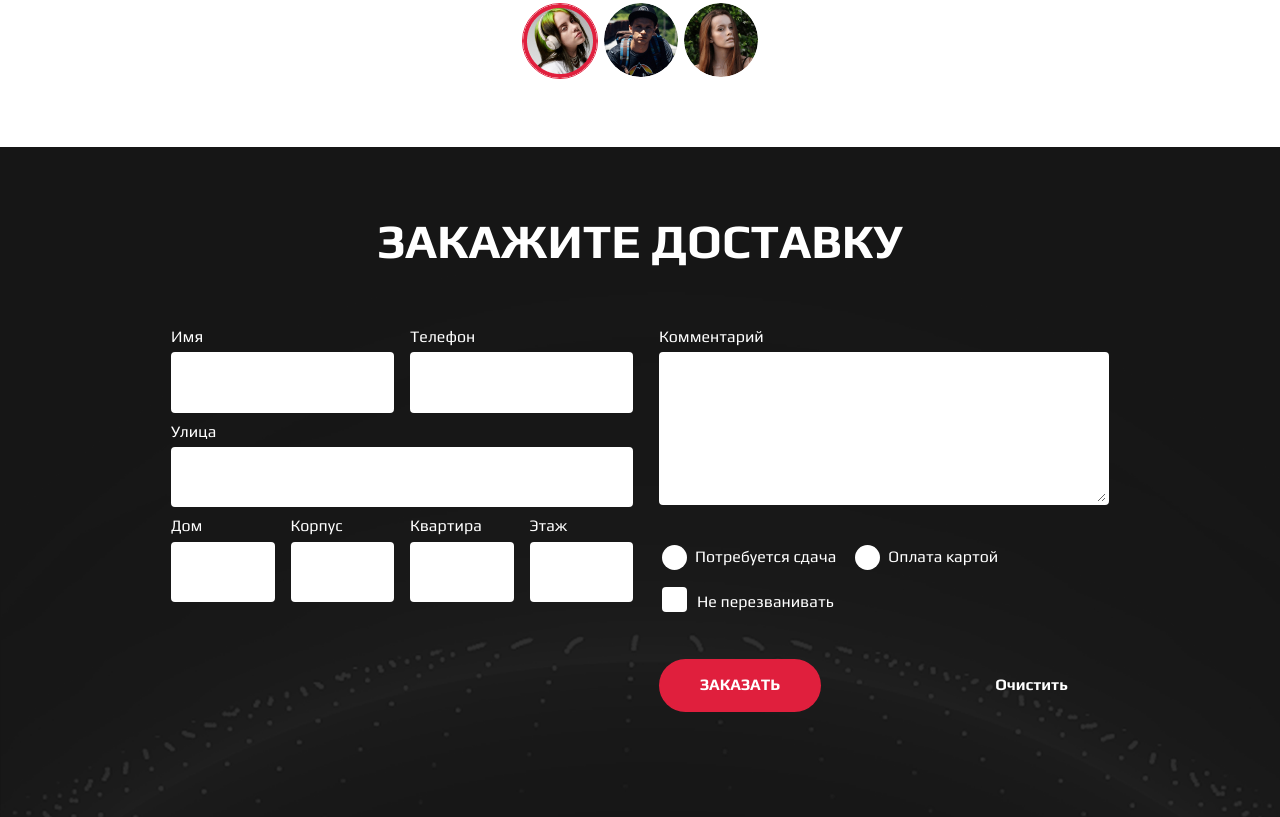
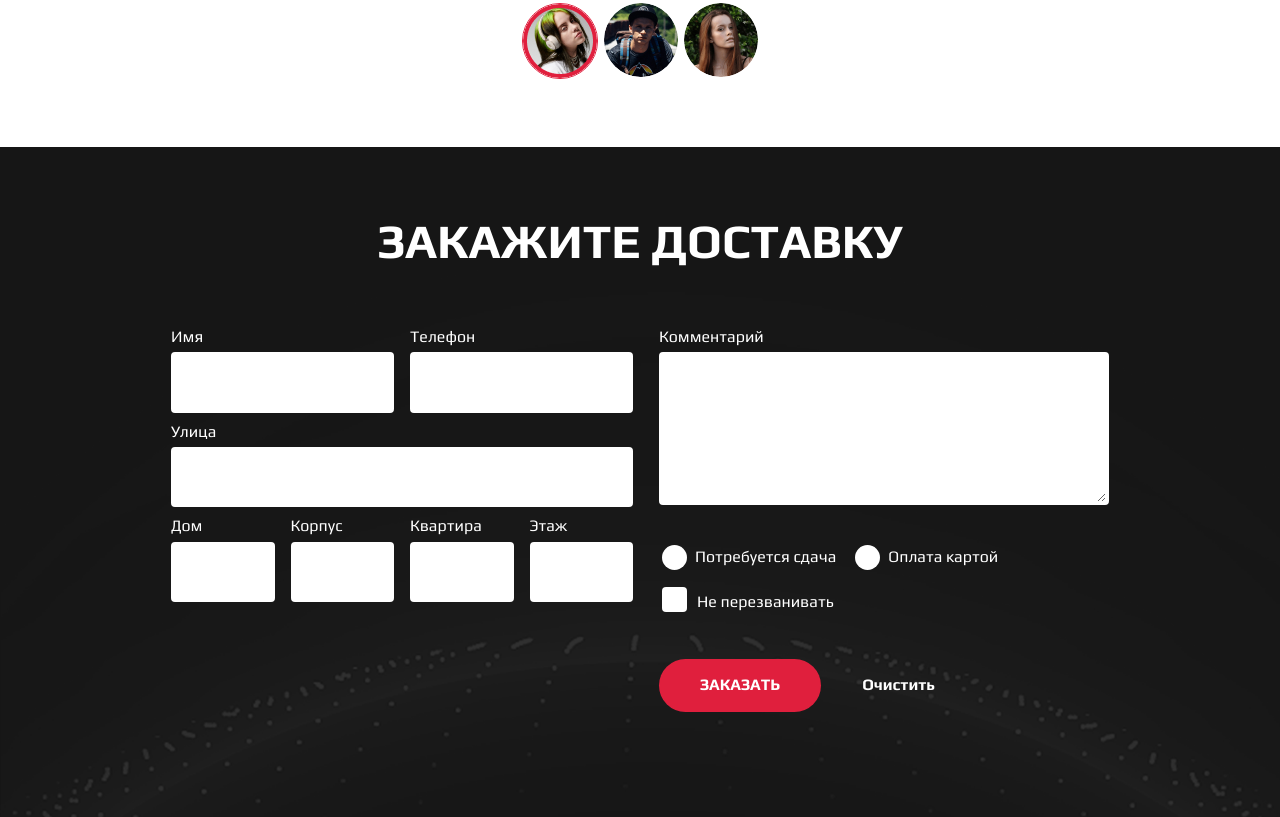
Before and after one commit to aklyuch/405-week1, a plain HTML site: page index.html in a window 1280 px wide. Shown: the part 1820-2637 px from the top of the page. Drawn offline with nearby package versions, Linux system fonts and the light colour scheme.

Commit message:
Правка шрифта

```diff
--- a/css/style.css
+++ b/css/style.css
@@ -1,7 +1,7 @@
 .body-wrapper {
   background-color: white;
   color: black;
-  font-family: "Play", Tahoma, sans;
+  font-family: "Play", Tahoma, sans-serif;
   overflow: hidden;
   width: 100%;
   min-height: 100vh;
@@ -422,6 +422,9 @@ a {
 .delivery__row_text-block {
   margin-bottom: 38px;
 }
+.delivery__row_buttons {
+  justify-content: flex-start;
+}
 .delivery__row_input {
   margin-bottom: 42px;
 }
```
